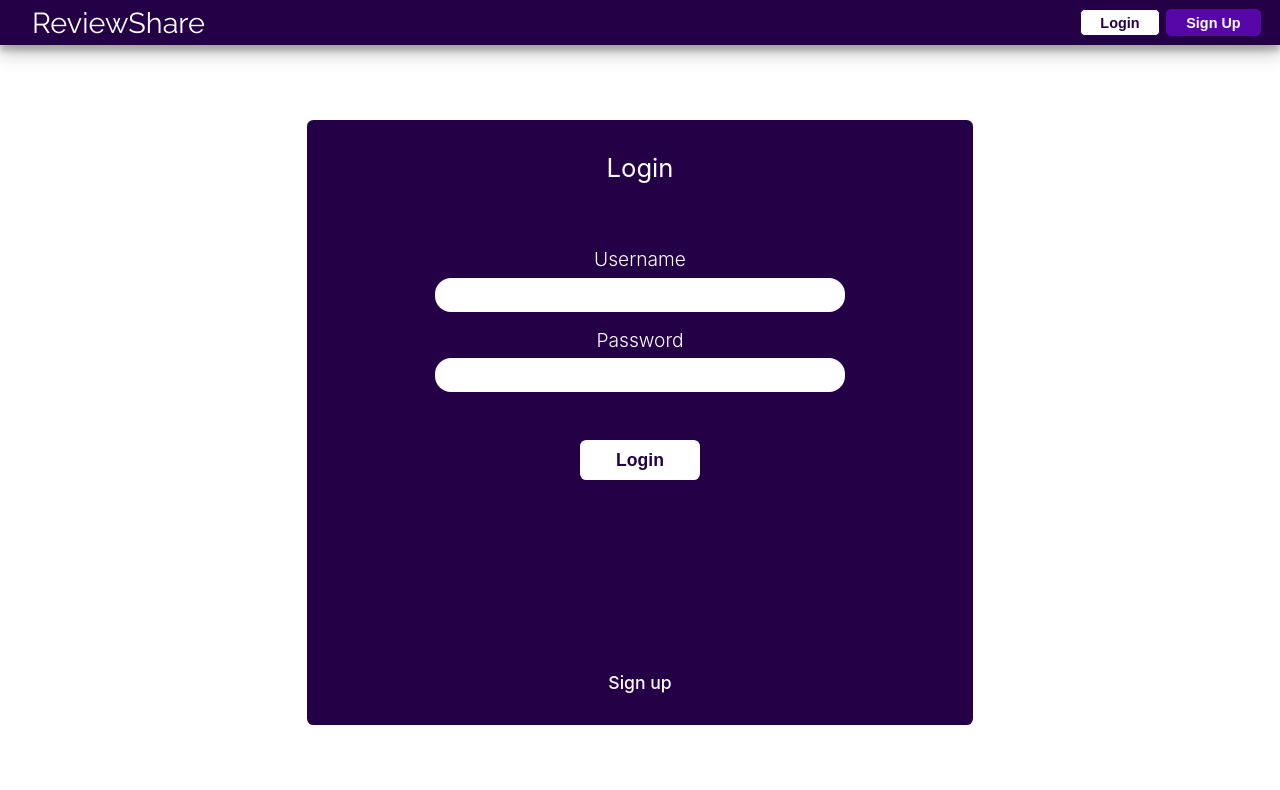
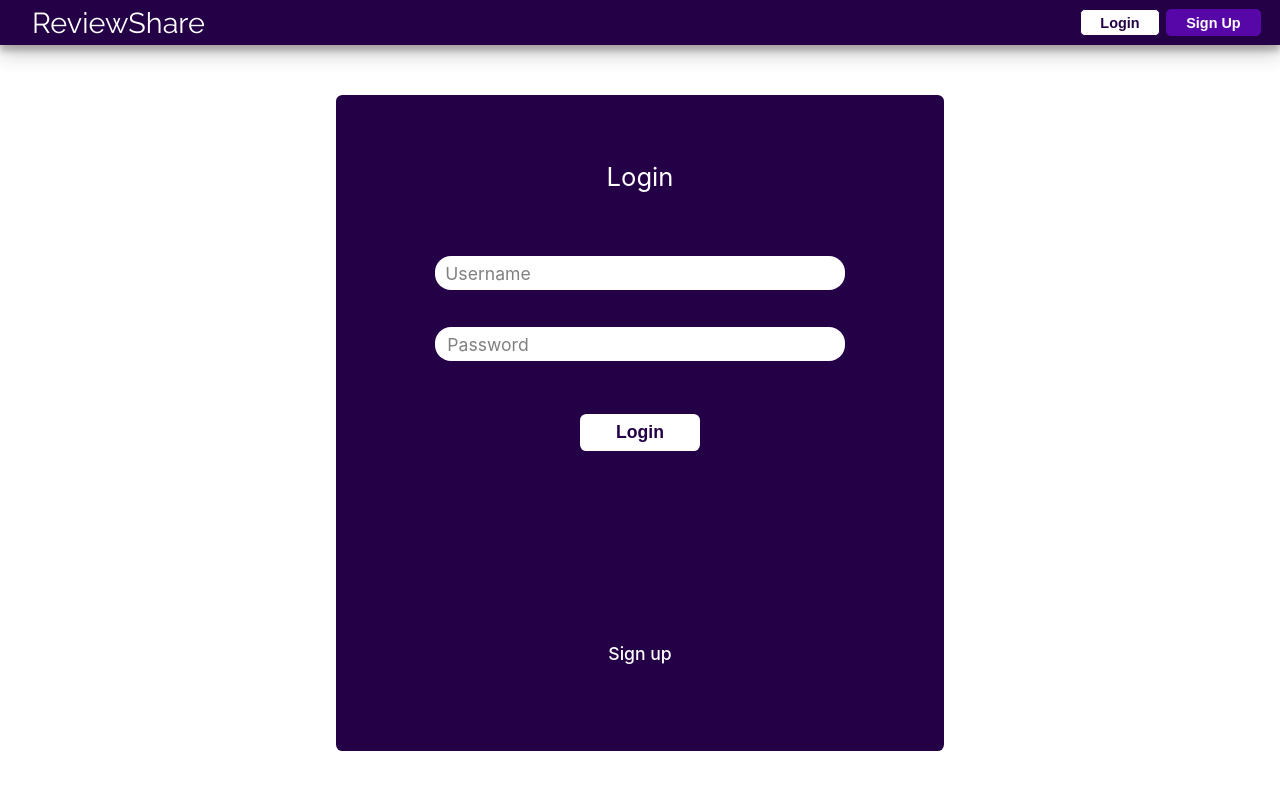
Before and after one commit to andrezzz2/ess-compartilhamento-de-reviews, a React (Create React App) app in the folder web-app/: page /login in a window 1280 px wide. Shown: the top 790 px of the page. Built offline with nearby package versions, Linux system fonts and the light colour scheme; no server answers.

Commit message:
Página de login no front melhorada, rota de login no backend funcionando com senha

```diff
--- a/web-app/src/Pages/Login/Styles.css
+++ b/web-app/src/Pages/Login/Styles.css
@@ -13,6 +13,8 @@
     justify-content: center;
     align-items: center;
     border-radius: 0.4rem;
+    height: 41rem;
+    width: 38rem;
 }
 
 .LoginTitle {
@@ -22,14 +24,21 @@
     margin: 2rem 0 4rem 0;
 }
 
-.LoginField {
-    font-size: 1.2rem;
-    font-weight: 300;
-    color: white;
-    margin-bottom: 0.4rem;
+.loginSpan {
+    position: relative;
+    font-size: 1.1rem;
+    background-color: white;
+    top: -2.7rem;
+    left: -9.5rem;
+    color: gray;
+    pointer-events: none;
+    border-radius: 0.2rem;
+    padding: 0 0.2rem 0 0.2rem;
+    transition: all 200ms;
 }
 
-#loginUsernameField {
+
+.loginField {
     margin: 0 8rem 1rem 8rem;
     padding-left: 0.5rem;
     font-size: 1rem;
@@ -39,24 +48,14 @@
     border-radius: 1rem;
 }
 
-#loginUsernameField:focus {
-    border: 1px solid #5707A7;
-    outline: 1px solid white;
+.loginField:focus {
+    border: 2px solid #240047;
+    outline: 3px solid white;
 }
 
-#loginPasswordField {
-    margin: 0 8rem 1rem 8rem;
-    padding-left: 0.5rem;
-    font-size: 1rem;
-    width: 25rem;
-    height: 2rem;
-    border: none;
-    border-radius: 1rem;
-}
-
-#loginPasswordField:focus {
-    border: 1px solid #5707A7;
-    outline: 1px solid white;
+.LoginContainer p{
+    color: white;
+    margin: 0 1rem 1rem 1rem;
 }
 
 #loginButton {
@@ -65,14 +64,21 @@
     font-size: 1.1rem;
     font-weight: 600;
     background-color: white;
-    height: 2.5rem;
+    height: 2.3rem;
     width: 7.5rem;
-    margin-top: 2rem;
+    border: 1px solid white;
     border-radius: 0.4rem;
     margin-bottom: 12rem;
     border: none;
     text-align: center;
     cursor: pointer;
+    transition: all 200ms;
+}
+
+#loginButton:hover {
+    color: white;
+    background-color: #240047;
+    border: 1px solid white;
 }
 
 .LoginContainer a{
@@ -81,7 +87,25 @@
     font-size: 1.1rem;
     font-weight: 500;
     margin-bottom: 2rem;
+    width: 5rem;
+    text-align: center;
 }
+
+.LoginContainer a::after{
+    content: "";
+    display: inline-block;
+    position: relative;
+    top: -0.9rem;
+    width: 3.7rem;
+    border: 1px solid white;
+    transform: scale(0);
+    transition: all 200ms;
+}
+
+.LoginContainer a:hover::after{
+    transform: scale(1);
+}
+
 .LoginContainer a:visited{
     color: white;
 }
--- a/web-app/src/Pages/Login/index.js
+++ b/web-app/src/Pages/Login/index.js
@@ -1,17 +1,24 @@
 import axios from 'axios';
 import './Styles.css';
-import { useEffect } from 'react';
+import { useRef, useState } from 'react';
 
 
 function Login({ User, setUser }) {
 
-    useEffect(()=>{
-        //fake login
+    const usernameInput = useRef();
+    const passwordInput = useRef();
+    const [serverResponse, setServerResponse] = useState("");
+
+    if(User) {
+        window.location.href = "http://localhost:3000";
+    }
+
+    function login(){
         if(!User){
 
-            axios.post('http://localhost:8080/login', {username: "andrezzz"}).then((response)=>{
+            axios.post('http://localhost:8080/login', {username: usernameInput.current.value, password: passwordInput.current.value}).then((response)=>{
 
-                console.log(response.data.message);
+                setServerResponse(response.data.message);
 
                 if(response.data.user){
                     localStorage.setItem("x-access-token", response.data.accessToken);
@@ -22,19 +29,39 @@ function Login({ User, setUser }) {
 
             });
 
+        } else {
+            window.location.href = "http://localhost:3000";
         }
 
-    }, []);
+    };
+
+    function spanAnimation(event) {
+        const el = event.target || event.srcElement;
+        const el2 = el.nextSibling;
+        el2.style.cssText = "font-size: 0.9rem;" +
+                      "top: -4rem;" +
+                      "left: -10rem;" +
+                      "color: #240047;";
+    }
 
     return (
         <div className="LoginPage">
             <div className="LoginContainer">
                 <div className="LoginTitle">Login</div>
-                <label className="LoginField" for="loginUsernameField">Username</label>
-                <input id="loginUsernameField"/>
-                <label className="LoginField" for="loginPasswordField">Password</label>
-                <input id="loginPasswordField"/>
-                <button id="loginButton">Login</button>
+                <input className="loginField"
+                       type="text"
+                       ref={usernameInput}
+                       onFocus={event=>spanAnimation(event)}
+                />
+                <span className="loginSpan"> Username </span>
+                <input className="loginField"
+                       type="password"
+                       ref={passwordInput}
+                       onFocus={event=>spanAnimation(event)}
+                />
+                <span className="loginSpan"> Password </span>
+                <p>{serverResponse}</p>
+                <button id="loginButton" onClick={login}>Login</button>
                 <a href="/signUp">Sign up</a>
             </div>
         </div>
```
Also changed, not shown: 2 other files (tests, documents, lock files or other folders).
